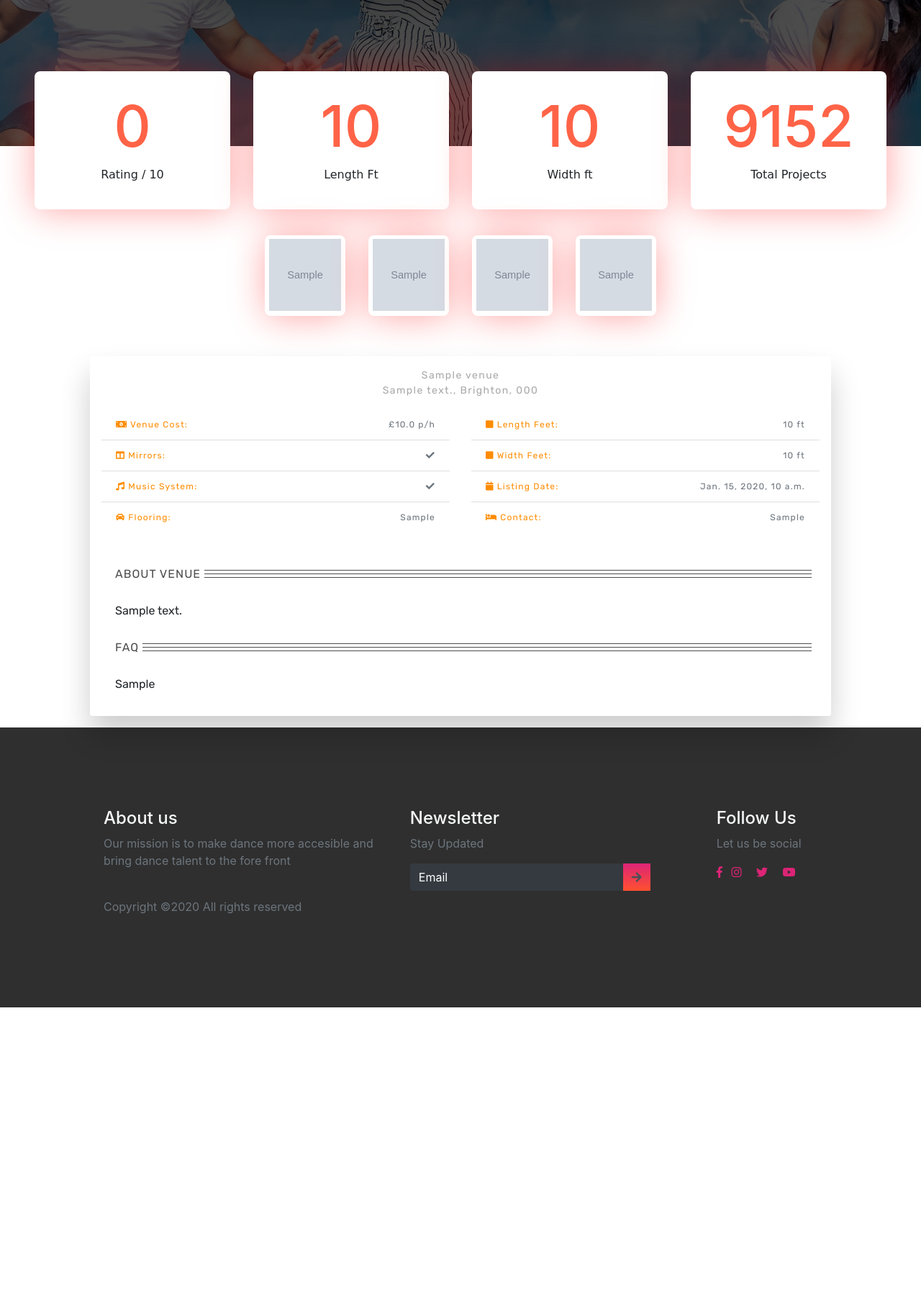
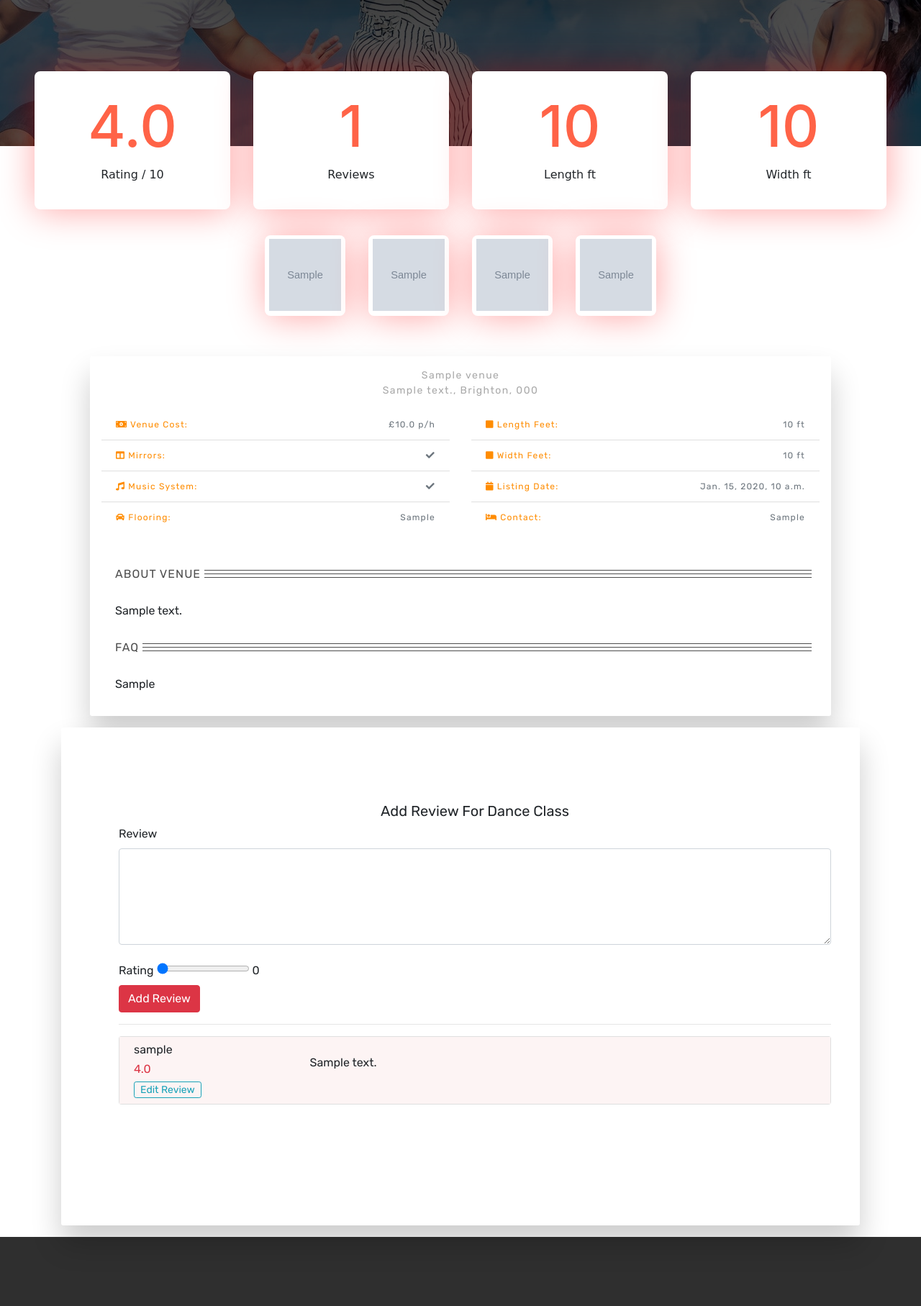
Before and after one commit to dancecentreuk/coviddancersuk, a Django app: a page that uses venues/templates/venues/venue_detail.html in a window 1280 px wide. Shown: the part 606-2421 px from the top of the page at 72% size. Before the commit the page ends 2006 px from the top, so only its background shows below. Run offline with Django 3.2, Linux system fonts and the light colour scheme; a user stored in the database is signed in; tables that the repository leaves empty hold one stand-in row (values such as "Sample post"); grey boxes marked "Sample" are stand-in pictures; some libraries are stand-ins or nearby versions; some web fonts are replaced.

Commit message:
added venues reviews

```diff
--- a/pages/templates/pages/index.html
+++ b/pages/templates/pages/index.html
@@ -35,6 +35,11 @@
                         <div class="row">
                             <div class="col-12 content-new">
                                 <p class="content-paragraph"><a href="{% url 'talents' %}" class="ml-3 btn btn-block">Search Dance Talent</a></p>
+                            </div>
+                        </div>
+                        <div class="row">
+                            <div class="col-12 content-new">
+                                <p class="content-paragraph"><a href="{% url 'venues' %}" class="ml-3 btn btn-block">Search Dance Venues to hire</a></p>
                             </div>
                         </div>
                     </div>
--- a/venues/admin.py
+++ b/venues/admin.py
@@ -1,7 +1,8 @@
 from django.contrib import admin
-from .models import Venue
+from .models import Venue, VenueReview
 
 # Register your models here.
 
 
-admin.site.register(Venue)
+admin.site.register(Venue),
+admin.site.register(VenueReview),
--- a/venues/models.py
+++ b/venues/models.py
@@ -44,3 +44,15 @@ class Venue(models.Model):
         if not self.slug:
             self.slug = slugify(self.venue_name)
         return super().save(*args, **kwargs)
+
+
+class VenueReview(models.Model):
+    venue = models.ForeignKey(Venue, on_delete=models.CASCADE)
+    author = models.ForeignKey(User, on_delete=models.CASCADE)
+    comment = models.TextField(max_length=1000)
+    rating = models.FloatField(default=1)
+    created = models.DateTimeField(auto_now_add=True)
+    is_allowed = models.BooleanField(default=True)
+
+    def __str__(self):
+        return f'{self.id}-{self.venue} by {self.author.username}'
--- a/venues/templates/venues/venue_detail.html
+++ b/venues/templates/venues/venue_detail.html
@@ -108,22 +108,22 @@
         <div class="numbers d-flex flex-md-row flex-wrap justify-content-center">
 
                 <div class="rect-3">
-            <h1>0</h1>
+            <h1>{{ average_reviews }}</h1>
             <p>Rating / 10</p>
           </div>
 
 
           <div class="rect">
-            <h1>{{ venue.size_length_ft}}</h1>
-            <p>Length Ft</p>
+            <h1>{{ venue_review.count}}</h1>
+            <p>Reviews</p>
+          </div>
+          <div class="rect">
+            <h1>{{ venue.size_length_ft }}</h1>
+            <p>Length ft</p>
           </div>
           <div class="rect">
             <h1>{{ venue.size_width_ft }}</h1>
             <p>Width ft</p>
-          </div>
-          <div class="rect">
-            <h1>9152</h1>
-            <p>Total Projects</p>
           </div>
         </div>
       </div>
@@ -264,6 +264,69 @@
     </section>
 
 
+     <section class="section-5">
+         <div class="container text-center">
+        <div class="row">
+          <div class="col-md-12 col-12">
+            <div class="panel text-left mb-3">
+              <h4 class="text-center lead">Add Review For Dance Class</h4>
+
+                <form action="{% url 'add-venue-review' venue.id venue.slug %}" method="POST">
+                    {% csrf_token %}
+                    <label for="comment">Review</label>
+                    <textarea name="comment" id="comment" cols="30" rows="5" class="form-control" required ></textarea> <br>
+                    <label for="rating">Rating</label>
+                    <input type="range" id="rangeInput" name="rating"
+                           min="0" max="10" value="0" step="0.5" oninput="amount.value=rangeInput.value" required>
+                    <output name="amount" id="amount" for="rangeInput">0</output>
+
+                    <br>
+                    {% if error %}
+                   <p class="text-danger">{{ error }}</p>
+                {% endif %}
+
+                    <input type="submit" class="btn btn-danger" value="Add Review">
+                </form>
+
+                <hr>
+
+
+
+                        {% for review in venue_review %}
+                            <div class="card mb-2 p-0">
+                                <div class="card-body pt-2 pb-0" style="background-color: #fdf4f4">
+                                    <div class="row">
+                                        <div class="col-md-3">
+                                            <h6 class="text-left">{{ review.author.username }}</h6>
+                                            <h6 class="text-danger">{{ review.rating }}</h6>
+                                            {% if request.user == review.author %}
+                                            <a class="mb-2 py-0 btn  btn-sm btn-outline-info text-info" href="">Edit Review</a>
+                                            {% endif %}
+                                        </div>
+                                        <div class="col-md-9">
+                                            <p>{{ review.comment | linebreaks }}</p> <br>
+
+                                        </div>
+                                    </div>
+                                </div>
+
+                            </div>
+                        {% endfor %}
+
+
+
+
+
+
+
+            </div>
+          </div>
+        </div>
+      </div>
+    </section>
+
+
+
 
 
     <!-- END INBOX CONTENT -->
--- a/venues/templates/venues/venues.html
+++ b/venues/templates/venues/venues.html
@@ -15,7 +15,7 @@
             <div class="px-4 pt-0 pb-2 newbadge">
                 <div class="media align-items-end profile-header">
                     <div class="media-body mt-3 text-white">
-                        <h4 class="text-center mt-0 mb-0 main_title">Search Dance Venues</h4>
+                        <h4 class="text-center mt-0 mb-0 main_title">Search Dance Venues To Hire</h4>
                     </div>
                 </div>
             </div>
@@ -116,7 +116,7 @@
                     {% endif %}
 
                 <h1 class="triple-striped-heading heading-centred">
-                    <span class="title pl-1"> Dance Venues</span>
+                    <span class="title pl-1"> Dance Venues For Hire</span>
                     <span class="outer-stripes">
                         <span class="inner-stripe"></span>
                     </span>
--- a/venues/urls.py
+++ b/venues/urls.py
@@ -1,5 +1,5 @@
 from django.urls import path
-from .views import venues, add_venue, venue_detail, edit_venue, delete_venue, venue_search
+from .views import venues, add_venue, venue_detail, edit_venue, delete_venue, venue_search, add_venue_review
 
 
 urlpatterns = [
@@ -10,5 +10,7 @@ urlpatterns = [
     path('venue-edit/<int:pk>/<slug:slug>/', edit_venue, name='edit-venue'),
     path('venue-delete/<int:pk>/<slug:slug>/', delete_venue, name='delete-venue'),
     path('search/venue/', venue_search, name='search-venue'),
+    path('add-venue-review/<int:id>/<slug:slug>/', add_venue_review, name='add-venue-review'),
+
 
 ]
--- a/venues/views.py
+++ b/venues/views.py
@@ -1,9 +1,10 @@
 from django.shortcuts import render, redirect, get_object_or_404
-from .models import Venue
+from .models import Venue, VenueReview
 from django.core.paginator import PageNotAnInteger, Paginator, Page, EmptyPage
-from .forms import venueForm
+from .forms import venueForm, VenueReviewForm
 from django.contrib import messages
 from pages.choices import location_choices, age_choices
+from django.db.models import Avg
 
 # Create your views here.
 
@@ -12,7 +13,7 @@ from pages.choices import location_choices, age_choices
 def venues(request):
     venues = Venue.objects.filter(is_published=True)
 
-    paginator = Paginator(venues, 1)
+    paginator = Paginator(venues, 20)
     page = request.GET.get('page')
     paged_dance_classes = paginator.get_page(page)
 
@@ -49,10 +50,16 @@ def add_venue(request):
 def venue_detail(request, pk, slug):
 
     venue = get_object_or_404(Venue, id=pk, slug=slug)
+    venue_review = VenueReview.objects.filter(venue=pk).order_by('-created')
+    average_reviews = venue_review.aggregate(Avg('rating'))['rating__avg']
+    if average_reviews is not None:
+        average_reviews = round(average_reviews, 1)
 
     context = {
 
-        'venue': venue
+        'venue': venue,
+        'venue_review': venue_review,
+        'average_reviews': average_reviews
     }
     return render(request, 'venues/venue_detail.html', context)
 
@@ -131,6 +138,43 @@ def venue_search(request):
     return render(request, 'venues/search_venues.html', context)
 
 
+
+
+
+def add_venue_review(request, id, slug):
+    if request.user.is_authenticated:
+        venue = Venue.objects.get(id=id, slug=slug)
+
+        print(venue)
+
+        if request.method == 'POST':
+            form = VenueReviewForm(request.POST or None)
+            if form.is_valid():
+                data = form.save(commit=False)
+                data.comment = request.POST['comment']
+                data.rating = request.POST['rating']
+                data.author = request.user
+
+                print(request.user)
+
+                data.venue = venue
+                print(data.venue.author)
+                if data.venue.author == request.user:
+                    messages.error(request, 'You cant give your self a  review clever clogs')
+                    return redirect('venue-detail', id, slug)
+                else:
+                    data.save()
+
+                    messages.success(request, 'Your review has now been posted')
+                    return redirect('venue-detail', id, slug)
+            else:
+
+                messages.error(request, 'There is a error in your review and it has not been posted')
+                return redirect('venue-detail', id, slug)
+    else:
+        return redirect('sign-in')
+
+
 # def delete_advert(request, pk, slug):
 #     # get the advert
 #     advert = Advert.objects.get(id=pk, slug=slug)
```
Also changed, not shown: venues/forms.py (+8 -1 lines), venues/migrations/0008_venuereview.py (added).
